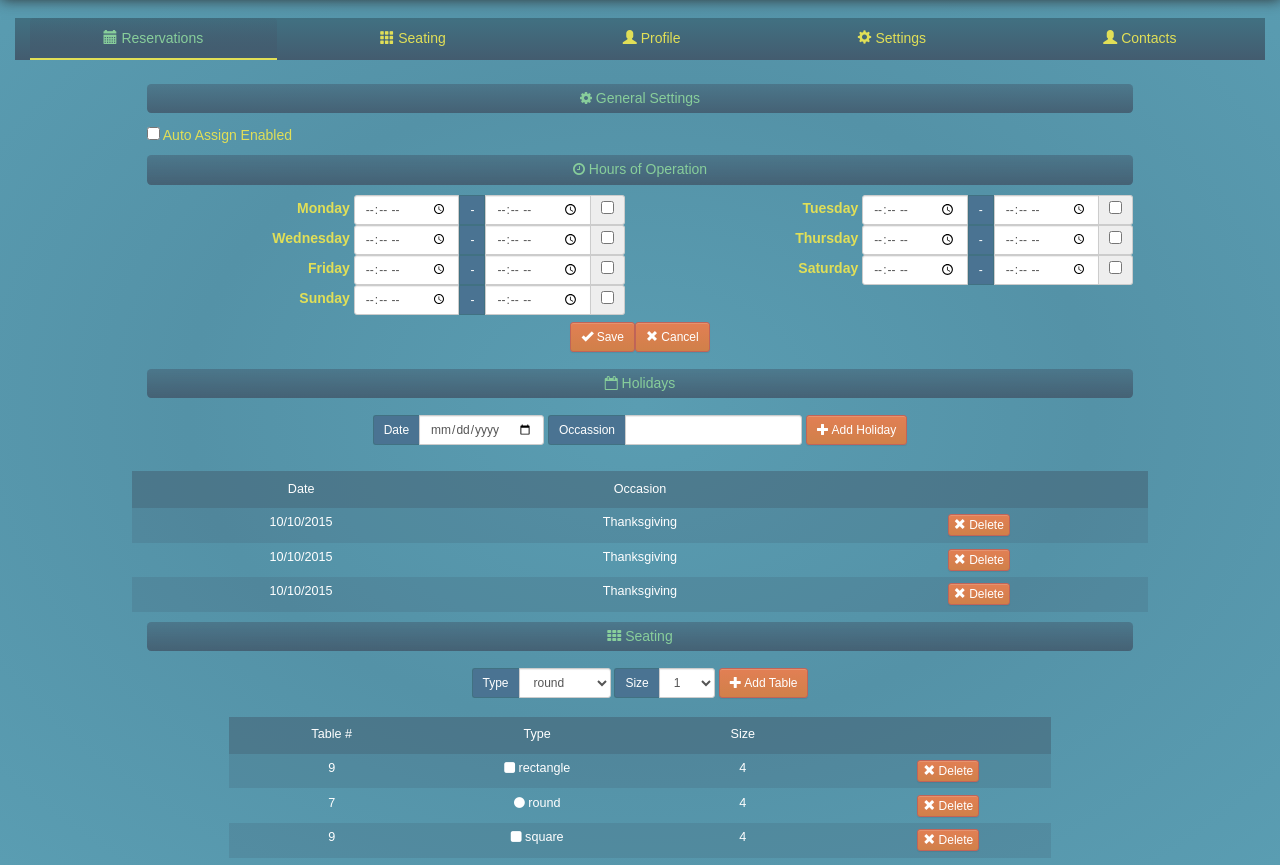
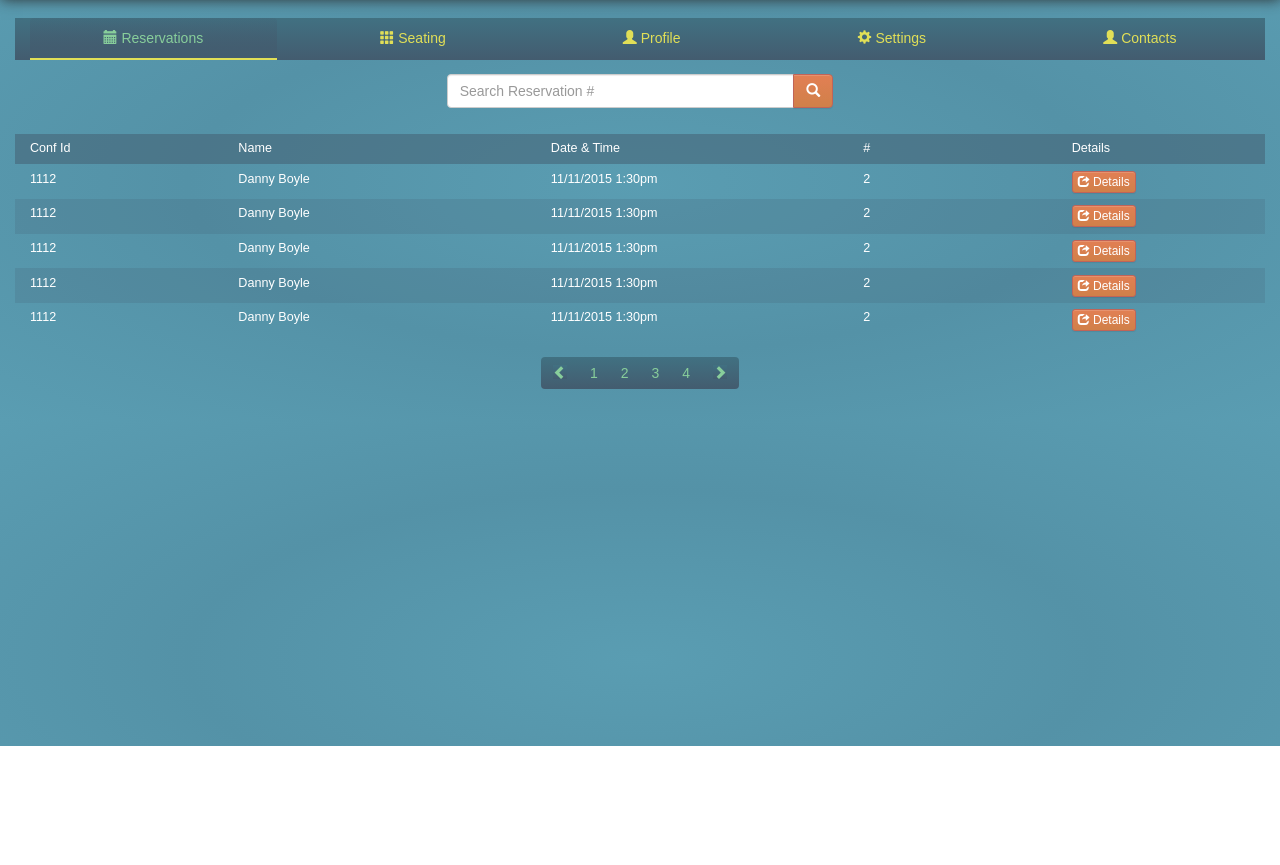
Before and after one commit to anoopbr/bookatable, a plain HTML site: page owner.html in a window 1280 px wide. Shown: the part 54-919 px from the top of the page. After the commit the page ends 800 px from the top, so only its background shows below. Drawn offline with nearby package versions, Linux system fonts and the light colour scheme; a web font is replaced by a local one.

Commit message:
UI Changes

```diff
--- a/owner.html
+++ b/owner.html
@@ -77,7 +77,7 @@
 
 
         <div class="tab-content">
-            <div class="tab-pane " id="reservation">
+            <div class="tab-pane active" id="reservation">
                 <section class="container-fluid bt-vert-padding">
                     <section class="row bt-vert-padding" id="reservation-details-search">
                         <div class="col-sm-4 col-xs-12 col-sm-offset-4">
@@ -432,7 +432,7 @@
                     </form>
                 </section>
             </div>
-            <div class="tab-pane active" id="settings">
+            <div class="tab-pane " id="settings">
                 <section class="container-fluid bt-vert-padding">
                     <form class="form-inline bt-vert-padding">
                         <div class="form-group  col-sm-10 col-sm-offset-1 col-xs-12 text-center">
```
